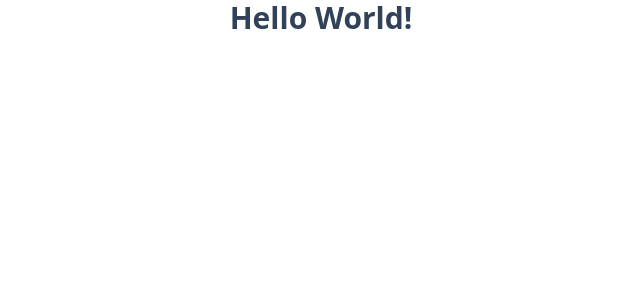
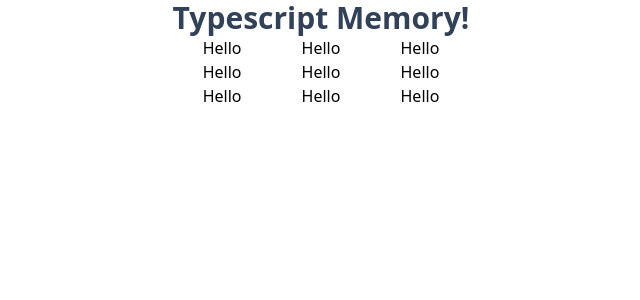
Before and after one commit to JellyRollJunior/ts-memory, a React (Vite) app: page / in a window 1280 px wide. Shown: the top 300 px of the page, without its empty margins (319-959 px from the left). Built offline with nearby package versions, Linux system fonts and the light colour scheme.

Commit message:
Render game title and tiles

```diff
--- a/src/App.tsx
+++ b/src/App.tsx
@@ -1,7 +1,9 @@
+import { Gameboard } from "./components/gameboard";
+
 function App() {
   return (
     <div className="flex min-h-screen min-w-screen flex-col items-center">
-      <h1 className="text-3xl font-bold text-slate-700">Hello World!</h1>
+      <Gameboard />
     </div>
   );
 }
--- /dev/null
+++ b/src/components/gameTile.tsx
@@ -0,0 +1,10 @@
+const GameTile = () => {
+
+  return (
+    <li className="text-center hover:bg-gray-100">
+        Hello
+    </li>
+  );
+};
+
+export { GameTile };
--- a/src/components/gameboard.tsx
+++ b/src/components/gameboard.tsx
@@ -0,0 +1,22 @@
+import { GameTile } from "./gameTile";
+
+const Gameboard = ({ card = 9 }) => {
+  const cardArray = new Array(card).fill(0);
+
+  return (
+    <div className="max-w-3xl">
+      <h1 className="text-center text-3xl font-bold text-slate-700">
+        Typescript Memory!
+      </h1>
+      <ul className="grid grid-cols-3">
+        {cardArray.map(
+          (): React.JSX.Element => (
+            <GameTile />
+          )
+        )}
+      </ul>
+    </div>
+  );
+};
+
+export { Gameboard };
```
